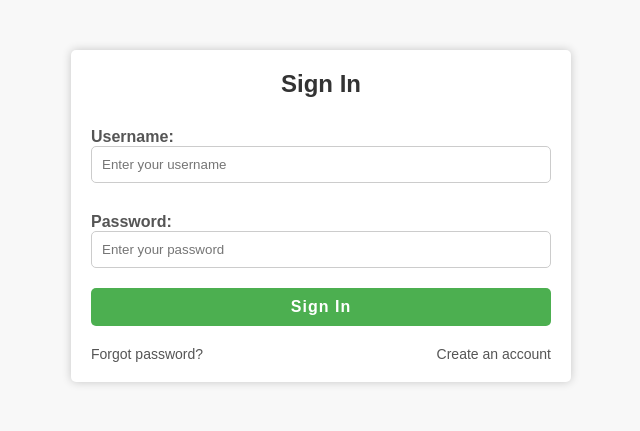
After one commit to babita0927/Careers-Website-V2, a Flask app: page /login in a window 1280 px wide. The commit adds this page. Shown: the top 431 px of the page, without its empty margins (319-959 px from the left). Run offline with Flask 3, Linux system fonts and the light colour scheme.

Commit message:
update login

```diff
--- a/main.py
+++ b/main.py
@@ -1,5 +1,5 @@
-from flask import Flask, render_template, jsonify, request
-from database import load_jobs_db, load_jobs_from_db, add_application
+from flask import Flask, render_template, jsonify, request, url_for, redirect
+from database import load_jobs_db, load_jobs_from_db, add_application, save_contactus
 
 app = Flask(__name__)
 
@@ -8,6 +8,33 @@ app = Flask(__name__)
 def home():
   jobs = load_jobs_db()
   return render_template('home.html', jobs=jobs)
+
+
+@app.route('/contact')
+def contact():
+  return render_template('contact.html')
+
+
+@app.route('/contactus', methods=['POST'])
+def contactsave():
+  data = request.form
+  save_contactus(data)
+  return redirect(url_for('hom'))
+
+
+@app.route('/login')
+def employer_log():
+  return render_template('login.html')
+
+
+@app.route('/forgot')
+def forgot():
+  return render_template('forgot_password.html')
+
+
+@app.route('/create_account')
+def create_account():
+  return render_template('create_account.html')
 
 
 @app.route('/api/jobs')
--- a/templates/application_form.html
+++ b/templates/application_form.html
@@ -48,5 +48,6 @@
     </div>
 </br>
   <input type ="submit" >
+
+</form>
 </div>
-</form>
--- a/templates/home.html
+++ b/templates/home.html
@@ -30,7 +30,7 @@
     {% endfor %}</p>
       <div class='text-center'>
 
-    <button class='btn btn-primary btn-lg'>Contact Us</button>
+    <a href = '/contact' type= button class='btn btn-primary btn-lg'>Contact Us</a>
 
     </div>
   </body>
--- /dev/null
+++ b/templates/login.html
@@ -0,0 +1,104 @@
+<!DOCTYPE html>
+<html>
+<head>
+	<title>Sign In</title>
+	<style>
+    * {
+	box-sizing: border-box;
+	margin: 0;
+	padding: 0;
+}
+
+body {
+	font-family: Arial, sans-serif;
+	background-color: #f8f8f8;
+}
+
+.container {
+	margin: 50px auto;
+	max-width: 500px;
+	padding: 20px;
+	background-color: #fff;
+	box-shadow: 0 0 10px rgba(0, 0, 0, 0.2);
+	border-radius: 5px;
+}
+
+h2 {
+	text-align: center;
+	margin-bottom: 20px;
+	color: #333;
+}
+
+form {
+	display: flex;
+	flex-direction: column;
+}
+
+label {
+	margin-top: 10px;
+	color: #555;
+	font-weight: bold;
+}
+
+input[type="text"],
+input[type="password"] {
+	padding: 10px;
+	border-radius: 5px;
+	border: 1px solid #ccc;
+	margin-bottom: 20px;
+}
+
+input[type="submit"] {
+	background-color: #4CAF50;
+	color: #fff;
+	padding: 10px;
+	border: none;
+	border-radius: 5px;
+	cursor: pointer;
+	transition: background-color 0.3s;
+	font-size: 16px;
+	font-weight: bold;
+	letter-spacing: 1px;
+}
+
+input[type="submit"]:hover {
+	background-color: #3e8e41;
+}
+
+.links {
+	display: flex;
+	justify-content: space-between;
+	margin-top: 20px;
+}
+
+.links a {
+	color: #555;
+	font-size: 14px;
+	text-decoration: none;
+	transition: color 0.3s;
+}
+
+.links a:hover {
+	color: #4CAF50;
+}
+
+  </style>
+</head>
+
+<body>
+	<div class="container">
+		<h2>Sign In</h2>
+		<form>
+			<label for="username">Username:</label>
+			<input type="text" id="username" name="username" placeholder="Enter your username" required>
+			<label for="password">Password:</label>
+			<input type="password" id="password" name="password" placeholder="Enter your password" required>
+			<input type="submit" value="Sign In">
+			<div class="links">
+				<a href="/forgot">Forgot password?</a>
+				<a href="/create_account">Create an account</a>
+			</div>
+		</form>
+	</div>
+</body>
+</html>
```
Also changed, not shown: database.py (+12 -0 lines), templates/contact.html (added, +65 -0 lines), templates/create_account.html (added, +114 -0 lines), templates/forgot_password.html (added, +107 -0 lines), templates/nav.html (+11 -0 lines).
